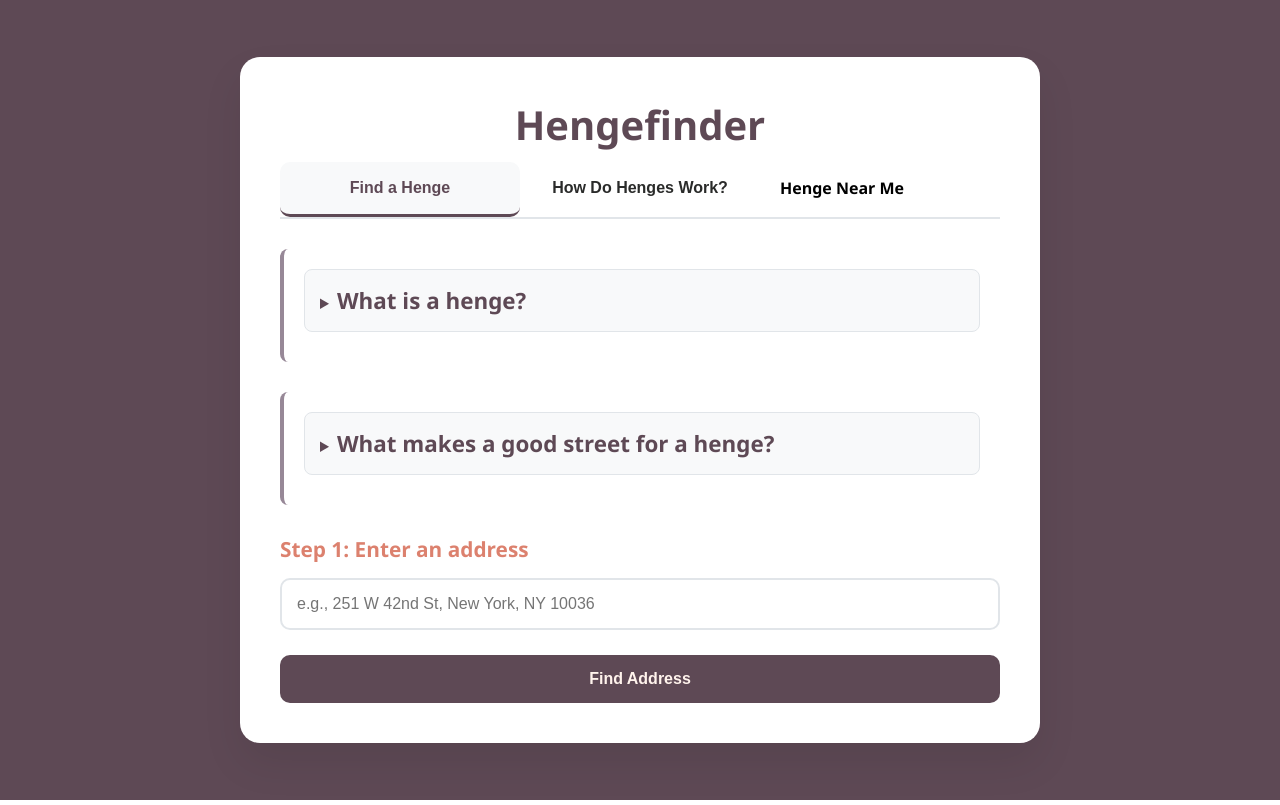
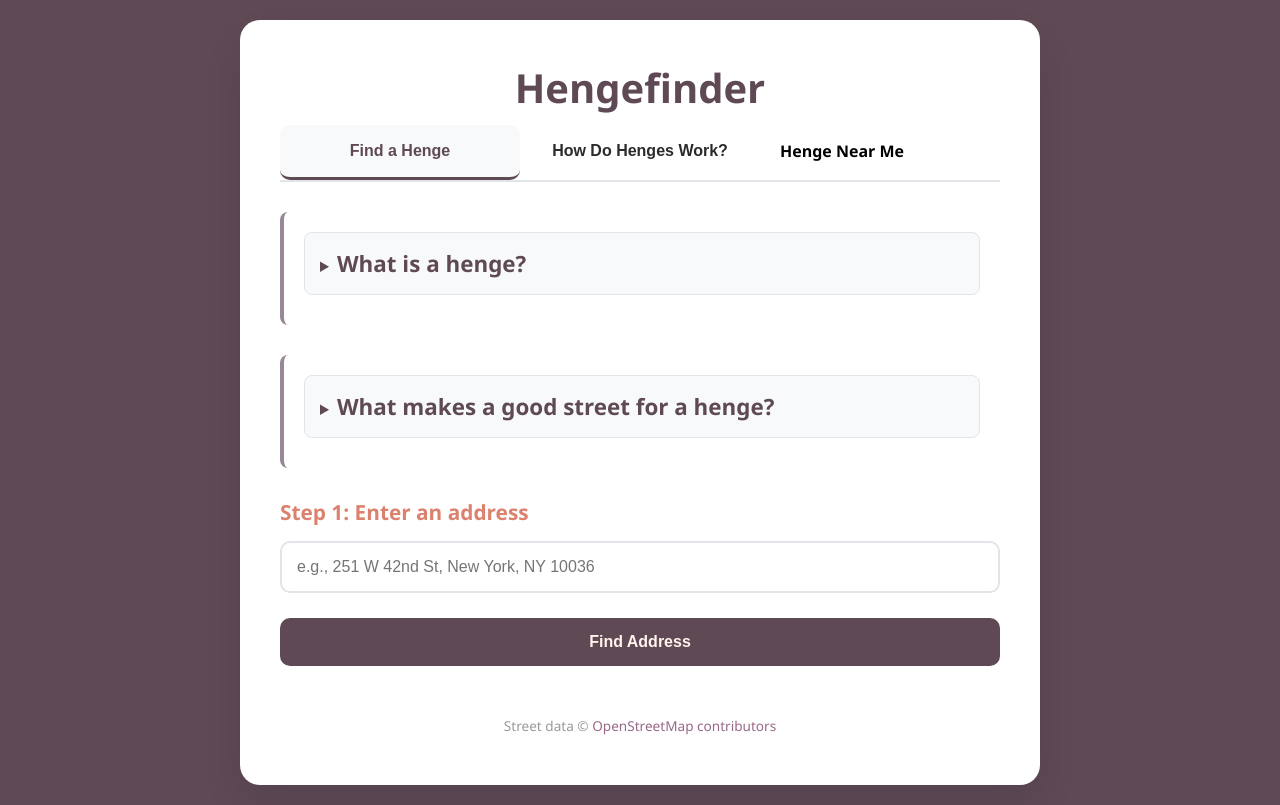
Before and after one commit to vritvo/henge_finder, a Flask app: page / in a window 1280 px wide. Run offline with Flask 3, Linux system fonts and the light colour scheme; some libraries are stand-ins or nearby versions.

Commit message:
adding OSM attribution

```diff
--- a/static/css/styles.css
+++ b/static/css/styles.css
@@ -741,3 +741,20 @@ summary:hover {
         display: none;
     }
 }
+
+.site-footer {
+    text-align: center;
+    padding: 20px 0 10px;
+    margin-top: 30px;
+    color: #999;
+    font-size: 0.85em;
+}
+
+.site-footer a {
+    color: #996888;
+    text-decoration: none;
+}
+
+.site-footer a:hover {
+    text-decoration: underline;
+}
--- a/templates/henge_near_me.html
+++ b/templates/henge_near_me.html
@@ -66,6 +66,9 @@
         <div class="disclaimer">
             <p><span class="topic">Note: These predictions are rough estimate calculations.</span> For official city-wide henge events (like Manhattanhenge), check official announcements. They use specific city reference points and spatial assumptions, which may differ from the street-to-street calculations and assumptions used here.</p>
         </div>
+        <footer class="site-footer">
+            Street data &copy; <a href="https://www.openstreetmap.org/copyright" target="_blank">OpenStreetMap contributors</a>
+        </footer>
     </div>
     <script src="{{ url_for('static', filename='js/road_filter.js') }}" defer></script>
     <script src="{{ url_for('static', filename='js/henge_near_me.js') }}" defer></script>
--- a/templates/index.html
+++ b/templates/index.html
@@ -220,6 +220,9 @@
                 </div>
             </div>
         </div>
+        <footer class="site-footer">
+            Street data &copy; <a href="https://www.openstreetmap.org/copyright" target="_blank">OpenStreetMap contributors</a>
+        </footer>
     </div>
     <script src="{{ url_for('static', filename='js/app.js') }}" defer></script>
 </body>
```
